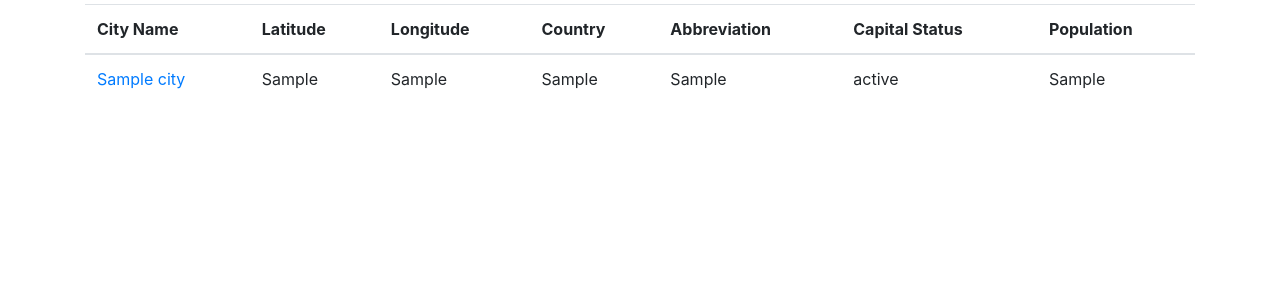
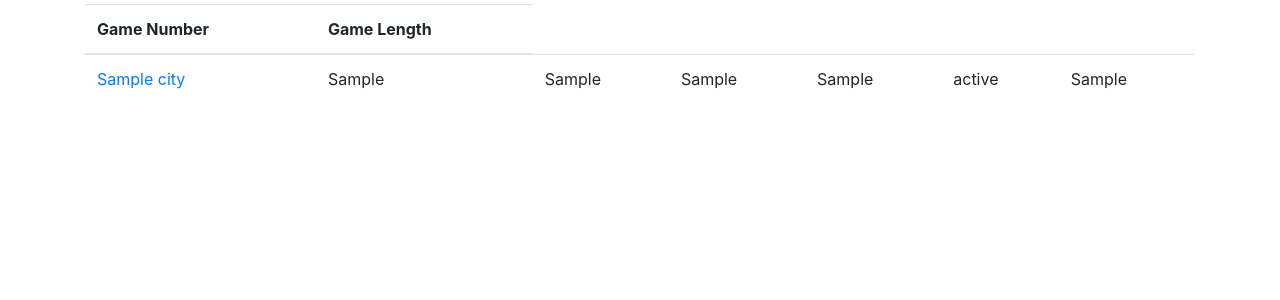
Before and after one commit to dhavaldp96/WebAppPart3, a Flask app: template app/templates/index.html in a window 1280 px wide. Shown: the part 56-356 px from the top of the page. Run offline with Flask 2, Linux system fonts and the light colour scheme; the template is opened without the code that fills it: most values are stand-ins (such as "Sample title", 1, 10 or a date in 2020); some libraries are stand-ins or nearby versions.

Commit message:
Task: Content edited

```diff
--- a/app/templates/index.html
+++ b/app/templates/index.html
@@ -3,14 +3,8 @@
 <table class="table">
     <thead>
     <tr>
-        <th scope="col">City Name</th>
-        <th scope="col">Latitude</th>
-        <th scope="col">Longitude</th>
-        <th scope="col">Country</th>
-        <th scope="col">Abbreviation</th>
-        <th scope="col">Capital Status</th>
-        <th scope="col">Population</th>
-    </tr>
+        <th scope="col">Game Number</th>
+        <th scope="col">Game Length</th>
     </thead>
     <tbody>
     {% for city in cities %}
```
